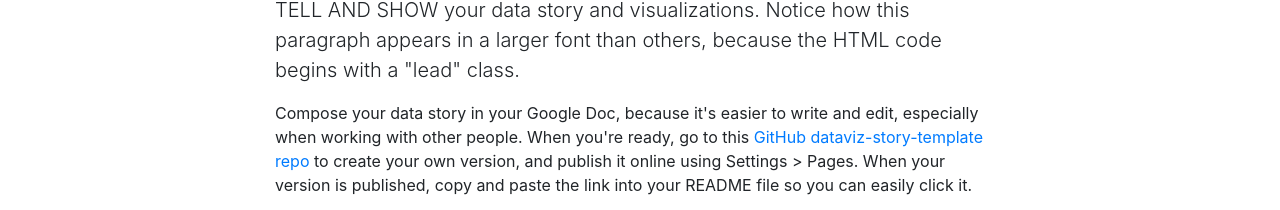
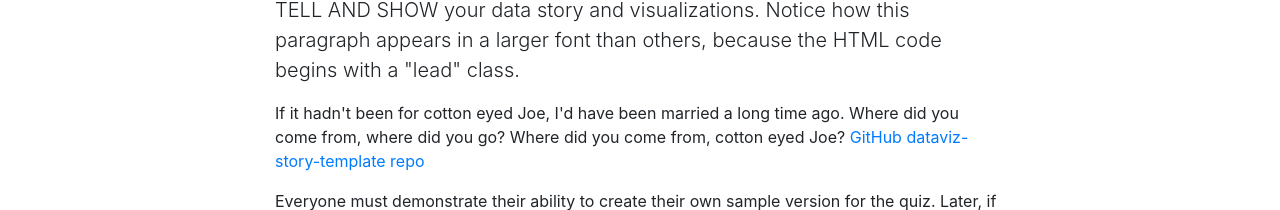
Before and after one commit to ben3347/bens-sample-story, a plain HTML site: page index.html in a window 1280 px wide. Shown: the part 711-921 px from the top of the page. Drawn offline with nearby package versions, Linux system fonts and the light colour scheme.

Commit message:
Update index.html

```diff
--- a/index.html
+++ b/index.html
@@ -68,7 +68,7 @@
           <h2>The Question</h2>
           <p class="lead">TELL AND SHOW your data story and visualizations. Notice how this paragraph appears in a larger font than others, because the HTML code begins with a "lead" class.</p>
 
-          <p>Compose your data story in your Google Doc, because it's easier to write and edit, especially when working with other people. When you're ready, go to this <a href="https://github.com/DataVizForAll/dataviz-story-template">GitHub dataviz-story-template repo</a> to create your own version, and publish it online using Settings > Pages. When your version is published, copy and paste the link into your README file so you can easily click it.</p>
+          <p>If it hadn't been for cotton eyed Joe, I'd have been married a long time ago. Where did you come from, where did you go? Where did you come from, cotton eyed Joe? <a href="https://www.google.com/url?sa=t&rct=j&q=&esrc=s&source=web&cd=&cad=rja&uact=8&ved=2ahUKEwiDtJ-Y97X7AhVQElkFHXwTDJIQtwJ6BAgSEAI&url=https%3A%2F%2Fwww.youtube.com%2Fwatch%3Fv%3DmOYZaiDZ7BM&usg=AOvVaw2Fag5iLbht2G32lAr7GHp_">GitHub dataviz-story-template repo</a> </p>
 
           <p>Everyone must demonstrate their ability to create their own sample version for the quiz. Later, if two people are working together to co-author one data story, you may wish to create ONE GitHub account that both of you can access. But only one person at a time can make edits.</p>
 
```
